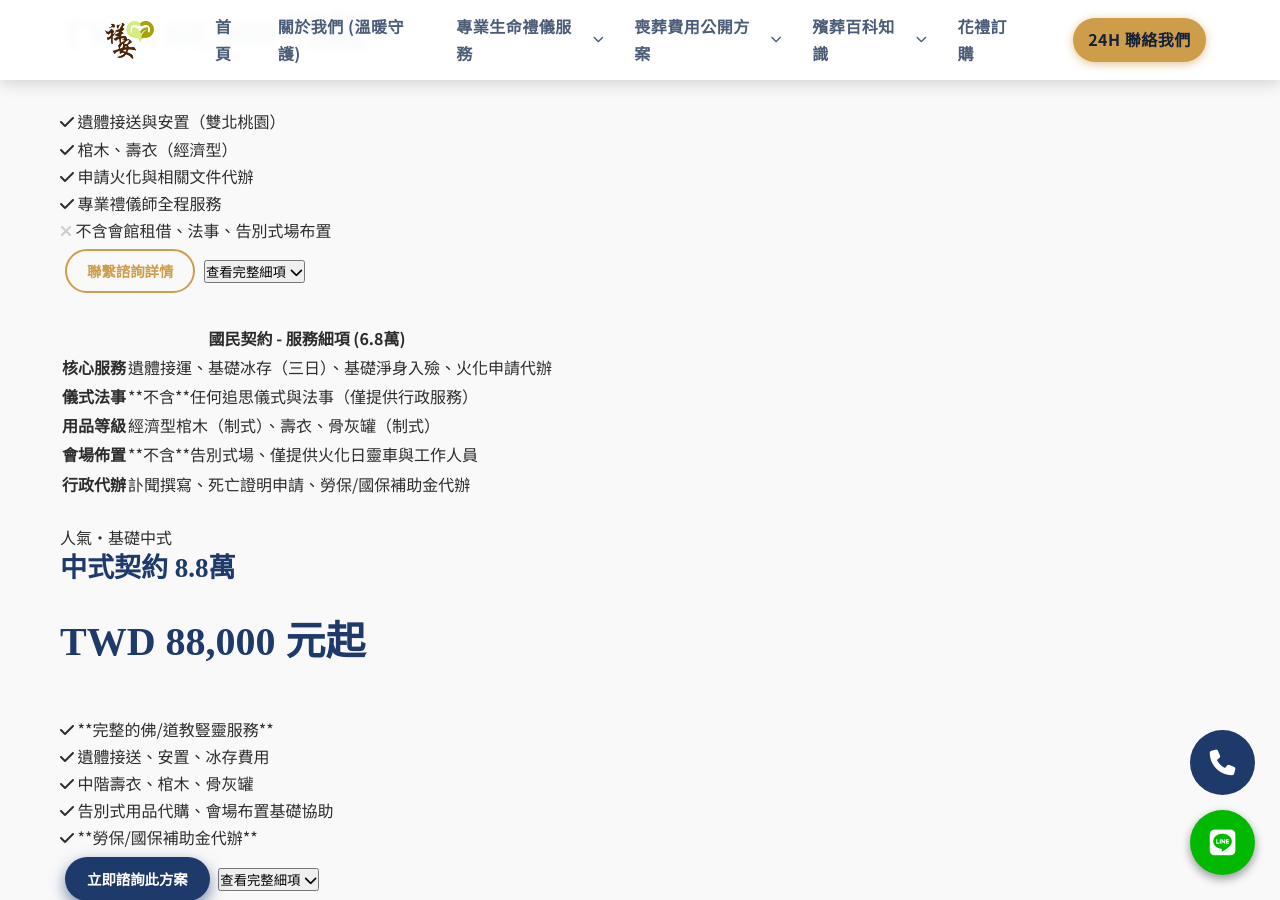
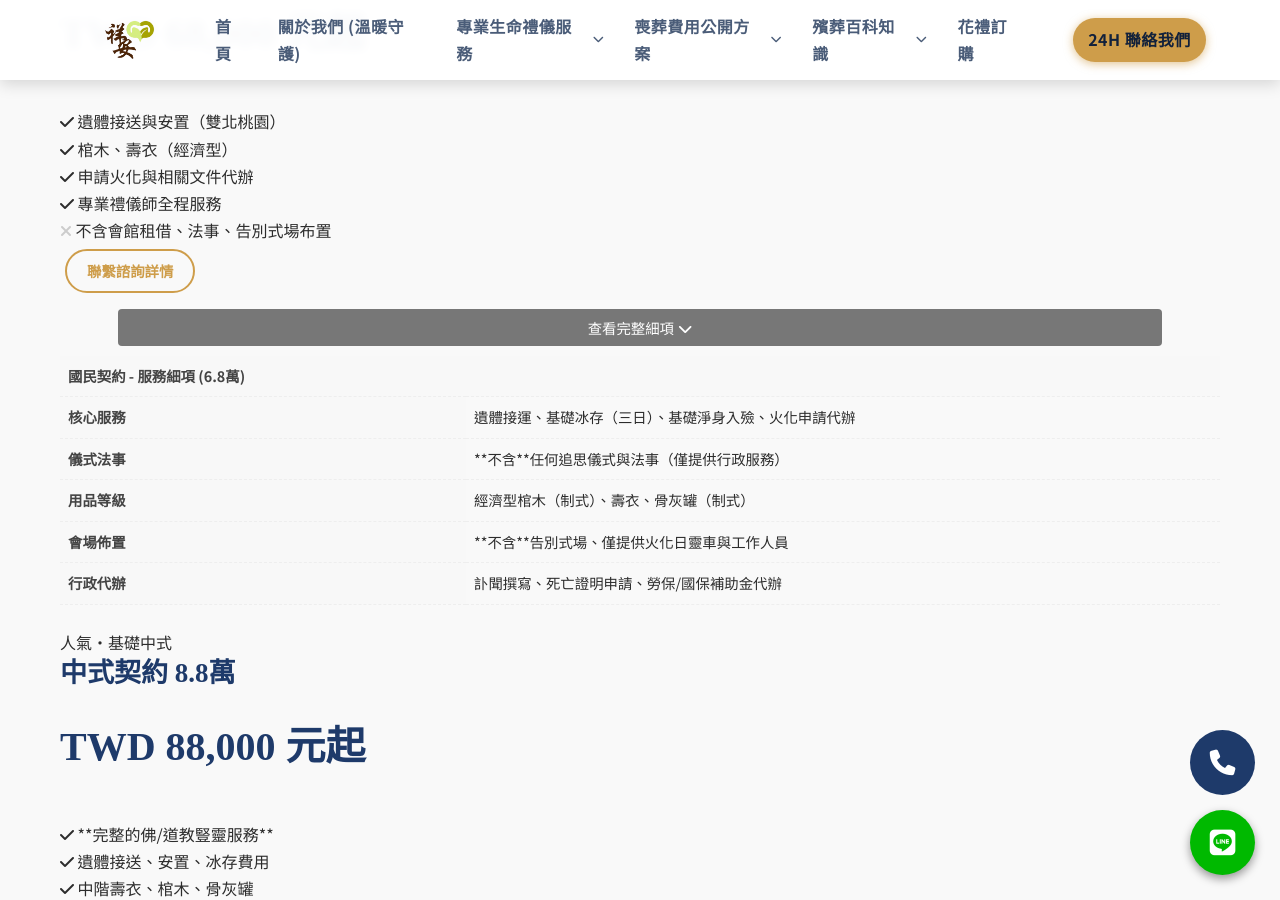
Before and after one commit to Shiangan/Shiangan, a Jekyll site: the page plans.html, which Jekyll copies as it is, in a window 1280 px wide and 900 px high, scrolled down 2027 px. Built offline with Jekyll 4.4.1, drawn with Linux system fonts in a browser that asks for light colours; some web fonts are replaced.

Commit message:
Update style.css

```diff
--- a/css/style.css
+++ b/css/style.css
@@ -2076,6 +2076,64 @@
     width: 100%;
 }
 
+<style>
+/* 新增的樣式：用於方案細項展開與表格 */
+.plan-details-expanded {
+    display: none; /* 預設隱藏 */
+    padding: 15px;
+    background-color: #fcfcfc;
+    border-top: 1px solid #ddd;
+    margin-top: 10px;
+    width: 100%;
+    box-sizing: border-box;
+    overflow-x: auto; /* 確保表格在小螢幕上可以滾動 */
+}
+
+.expanded .plan-details-expanded {
+    display: block; /* 展開時顯示 */
+}
+
+.plan-details-expanded table {
+    width: 100%;
+    min-width: 300px; /* 確保在展開時表格最小寬度 */
+    border-collapse: collapse;
+    margin-top: 10px;
+}
+.plan-details-expanded th,
+.plan-details-expanded td {
+    padding: 8px;
+    text-align: left;
+    border-bottom: 1px dashed #eee;
+    font-size: 0.9em;
+}
+.plan-details-expanded th {
+    background-color: #f8f8f8;
+    color: #444;
+    width: 35%; /* 讓項目名稱靠左且清晰 */
+}
+
+/* 展開按鈕樣式 */
+.detail-toggle-button {
+    display: block;
+    width: 90%;
+    margin: 10px auto;
+    padding: 8px;
+    background-color: #777;
+    color: white;
+    border: none;
+    border-radius: 4px;
+    cursor: pointer;
+    font-size: 0.9em;
+    transition: background-color 0.3s;
+}
+.detail-toggle-button:hover {
+    background-color: #555;
+}
+.plan-card.primary-highlight .detail-toggle-button {
+    background-color: var(--primary-color, #A52A2A); /* 呼應主色調 */
+}
+
+
 
 /* --- 10.3 方案細項對照表 (Comparison Table) 視覺強化 --- */
 
```
